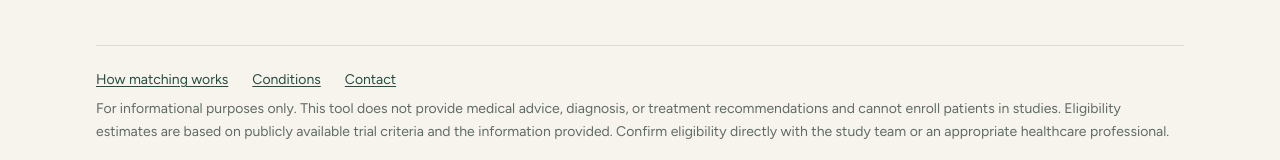
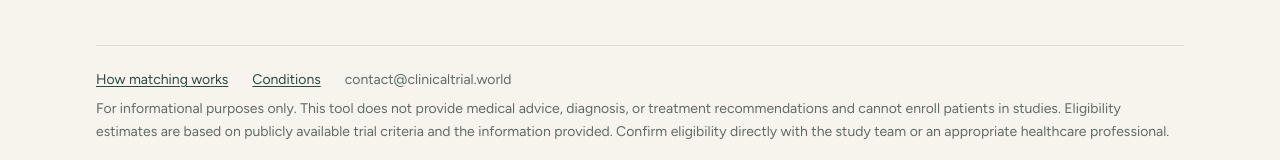
Before and after one commit to Konseptt/clinical-trial-matcher, a Next.js app: page / in a window 1280 px wide. Shown: the part 1441-1601 px from the top of the page. Built offline with nearby package versions, Linux system fonts and the light colour scheme; no server answers.

Commit message:
show contact email in footer

```diff
--- a/app/layout.tsx
+++ b/app/layout.tsx
@@ -112,9 +112,7 @@ export default function RootLayout({
               <Link href="/conditions" className="text-primary underline underline-offset-2">
                 Conditions
               </Link>
-              <a href="mailto:contact@clinicaltrial.world" className="text-primary underline underline-offset-2">
-                Contact
-              </a>
+              <span className="text-faint">contact@clinicaltrial.world</span>
             </p>
             <p className="pb-6 section-hint text-sm leading-relaxed">
               For informational purposes only. This tool does not provide medical advice, diagnosis, or treatment recommendations and cannot enroll patients in studies. Eligibility estimates are based on publicly available trial criteria and the information provided. Confirm eligibility directly with the study team or an appropriate healthcare professional.
```
